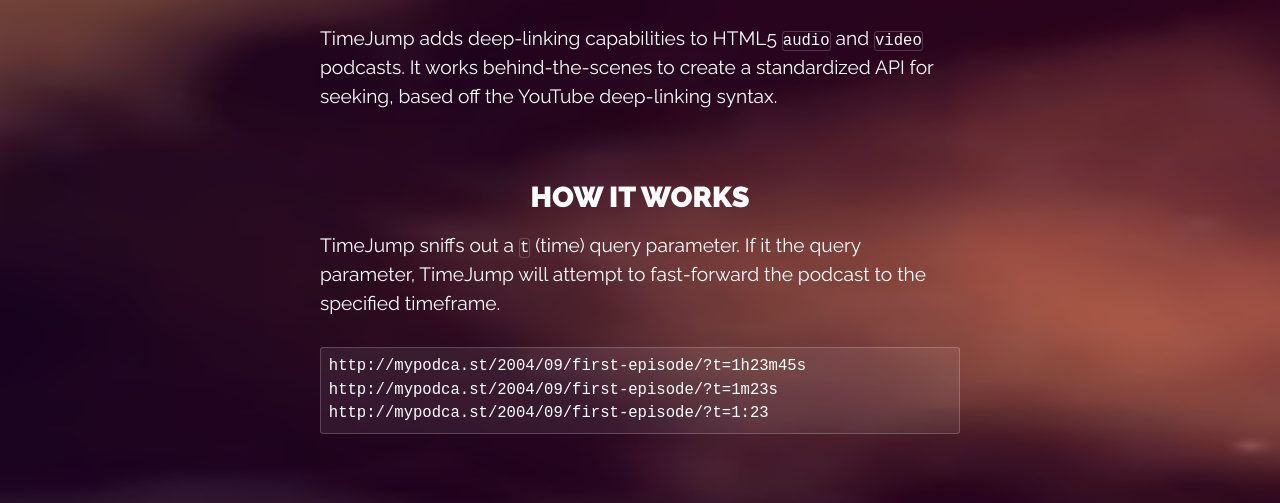
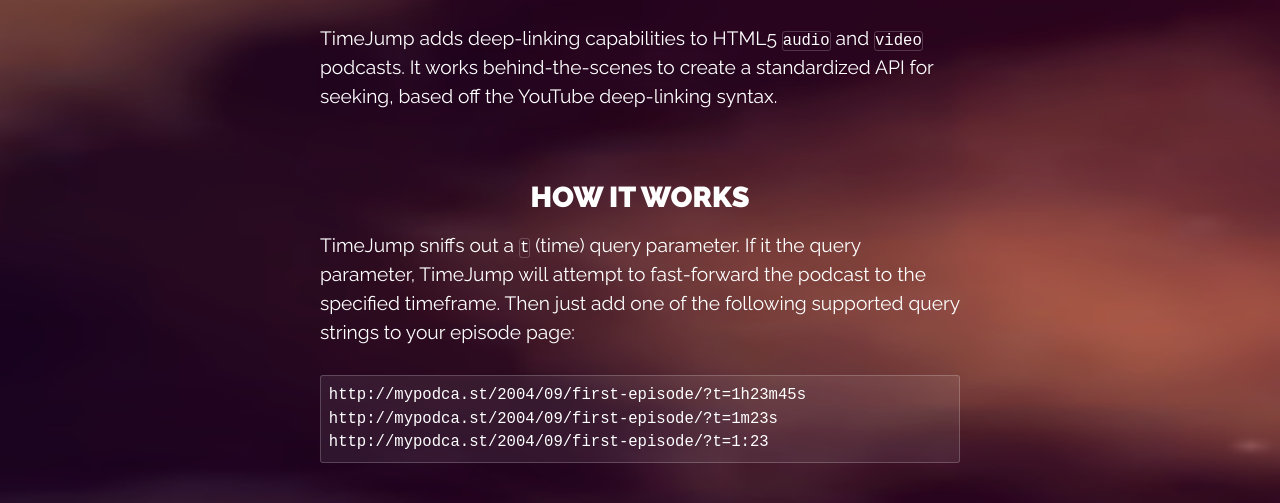
Before and after one commit to davatron5000/TimeJump, a plain HTML site: page index.html in a window 1280 px wide. Shown: the part 221-724 px from the top of the page. Drawn offline with nearby package versions, Linux system fonts and the light colour scheme.

Commit message:
Better 'splainin'

```diff
--- a/index.html
+++ b/index.html
@@ -153,8 +153,7 @@
         </section>
         <section>
             <h2>How it works</h2>
-            <p>TimeJump sniffs out a <code>t</code> (time) query parameter. If it the query parameter, TimeJump will attempt to fast-forward the podcast to the specified timeframe.</p>
-
+            <p>TimeJump sniffs out a <code>t</code> (time) query parameter. If it the query parameter, TimeJump will attempt to fast-forward the podcast to the specified timeframe. Then just add one of the following supported query strings to your episode page:</p>
             <pre><code>http://mypodca.st/2004/09/first-episode/?t=1h23m45s
 http://mypodca.st/2004/09/first-episode/?t=1m23s
 http://mypodca.st/2004/09/first-episode/?t=1:23</code></pre>
```
